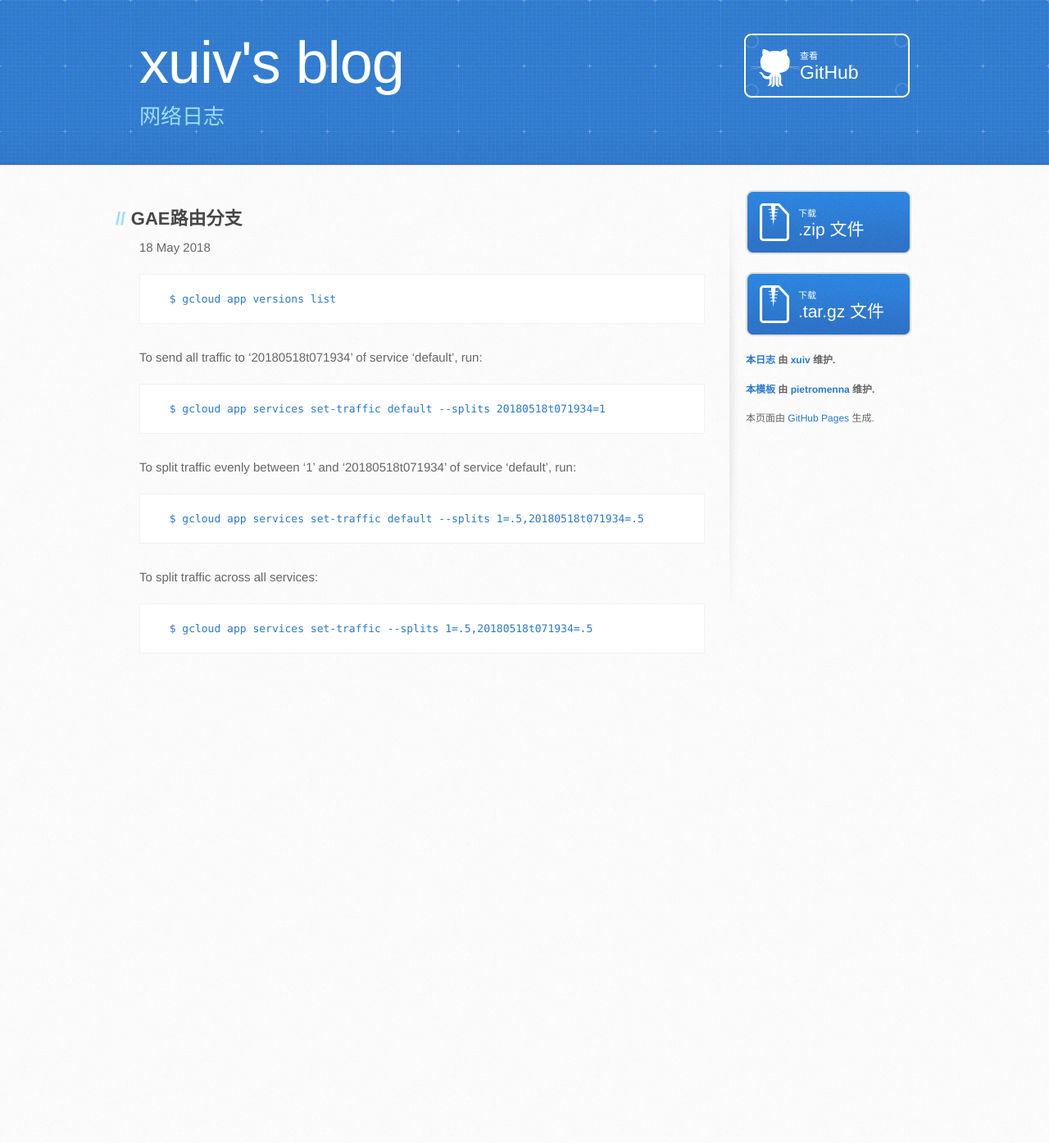
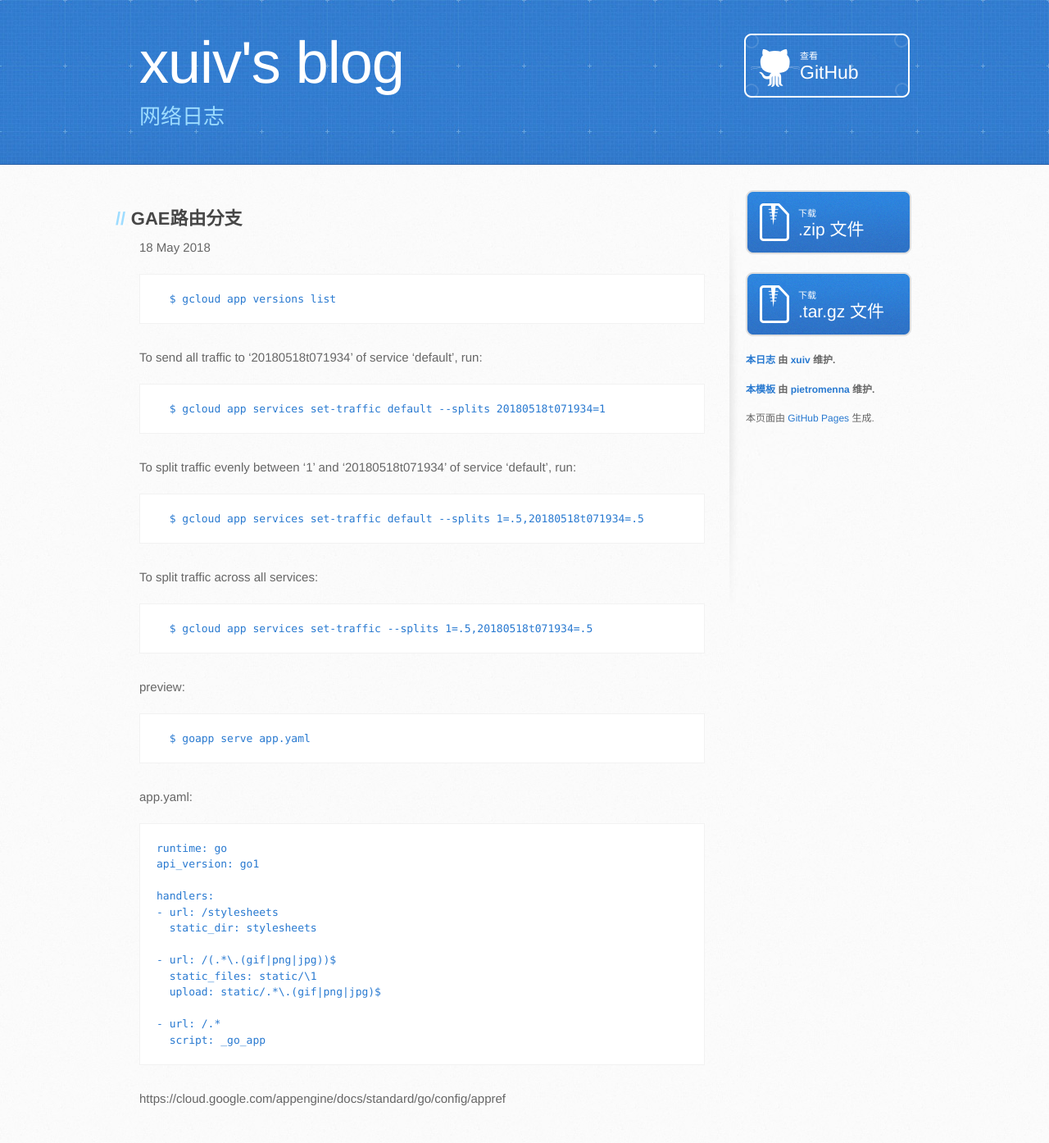
Before and after one commit to xuiv/xuiv.github.io, a Jekyll site: the page built from _posts/2018-05-18-gae-split-traffic.markdown, in a window 1280 px wide. Shown: the whole page at 82% size. Built offline with Jekyll 4.4.1, drawn with Linux system fonts in a browser that asks for light colours; some web fonts are replaced; before the commit the page ends 900 px from its top, so only the background shows below that.

Commit message:
Update and rename 2018-05-18-gost-mws.markdown to 2018-05-18-gae-split-traffic.markdown

````diff
--- a/_posts/2018-05-18-gost-mws.markdown
+++ b/_posts/2018-05-18-gae-split-traffic.markdown
@@ -19,3 +19,24 @@ To split traffic across all services:
 ```
   $ gcloud app services set-traffic --splits 1=.5,20180518t071934=.5
 ```
+preview:
+```
+  $ goapp serve app.yaml
+```
+app.yaml:
+```
+runtime: go
+api_version: go1
+
+handlers:
+- url: /stylesheets
+  static_dir: stylesheets
+
+- url: /(.*\.(gif|png|jpg))$
+  static_files: static/\1
+  upload: static/.*\.(gif|png|jpg)$
+
+- url: /.*
+  script: _go_app
+```
+https://cloud.google.com/appengine/docs/standard/go/config/appref
````
